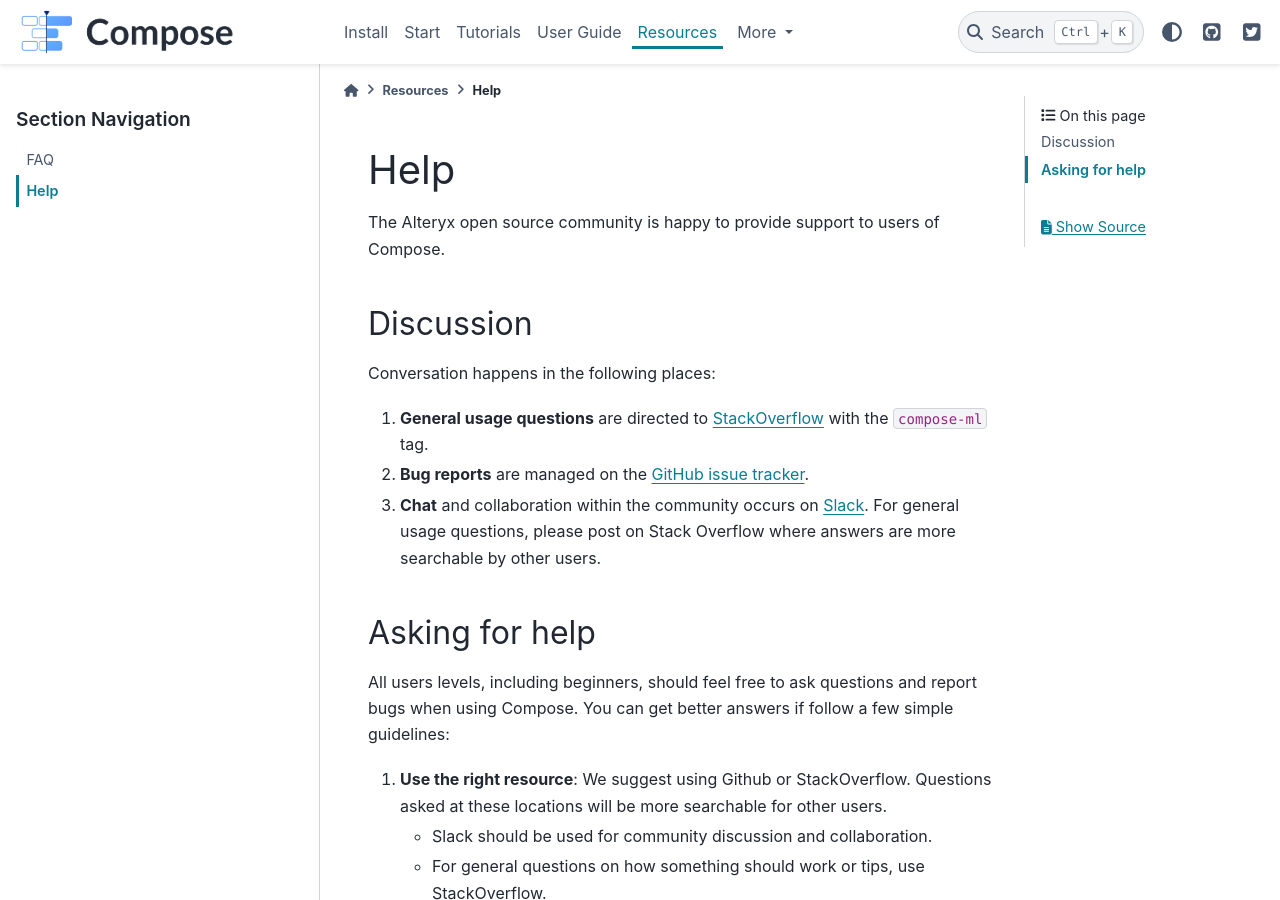
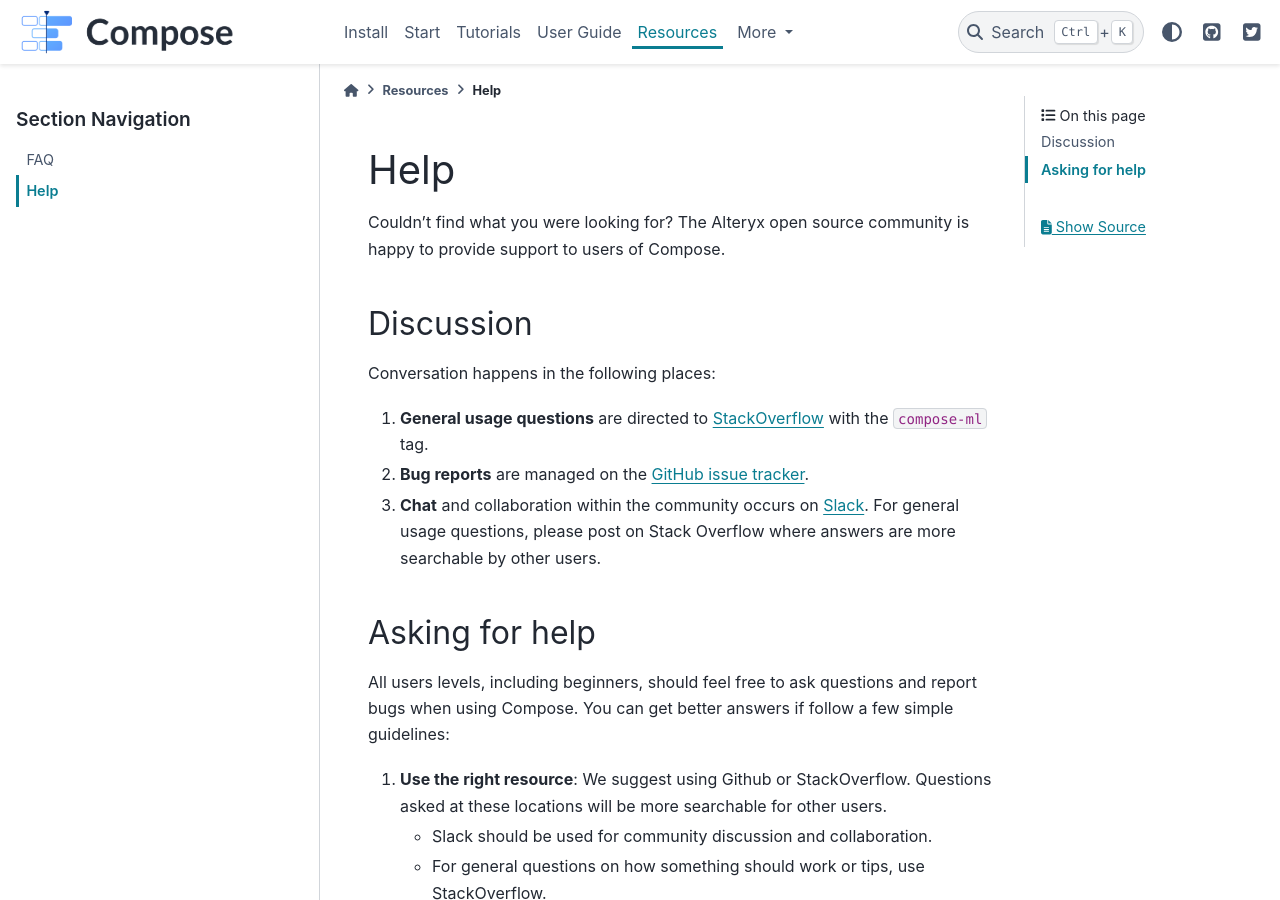
Before and after one commit to alteryx/compose, a Sphinx documentation site: the page built from docs/source/resources/help.rst, in a window 1280 px wide and 900 px high. Built offline with Sphinx 7.4.7 and the PyData theme 0.15.4, drawn with Linux system fonts in a browser that asks for light colours; comment, search, counter and statistics services are not loaded.

Commit message:
update help page

```diff
--- a/docs/source/resources/help.rst
+++ b/docs/source/resources/help.rst
@@ -2,7 +2,7 @@
 Help
 ====
 
-The Alteryx open source community is happy to provide support to users of Compose.
+Couldn't find what you were looking for? The Alteryx open source community is happy to provide support to users of Compose.
 
 
 Discussion
@@ -42,3 +42,5 @@ few simple guidelines:
     <https://stackoverflow.com/help/mcve>`_. You will get
     much better answers if your provide code that people can use to reproduce
     your problem.
+
+|
```
